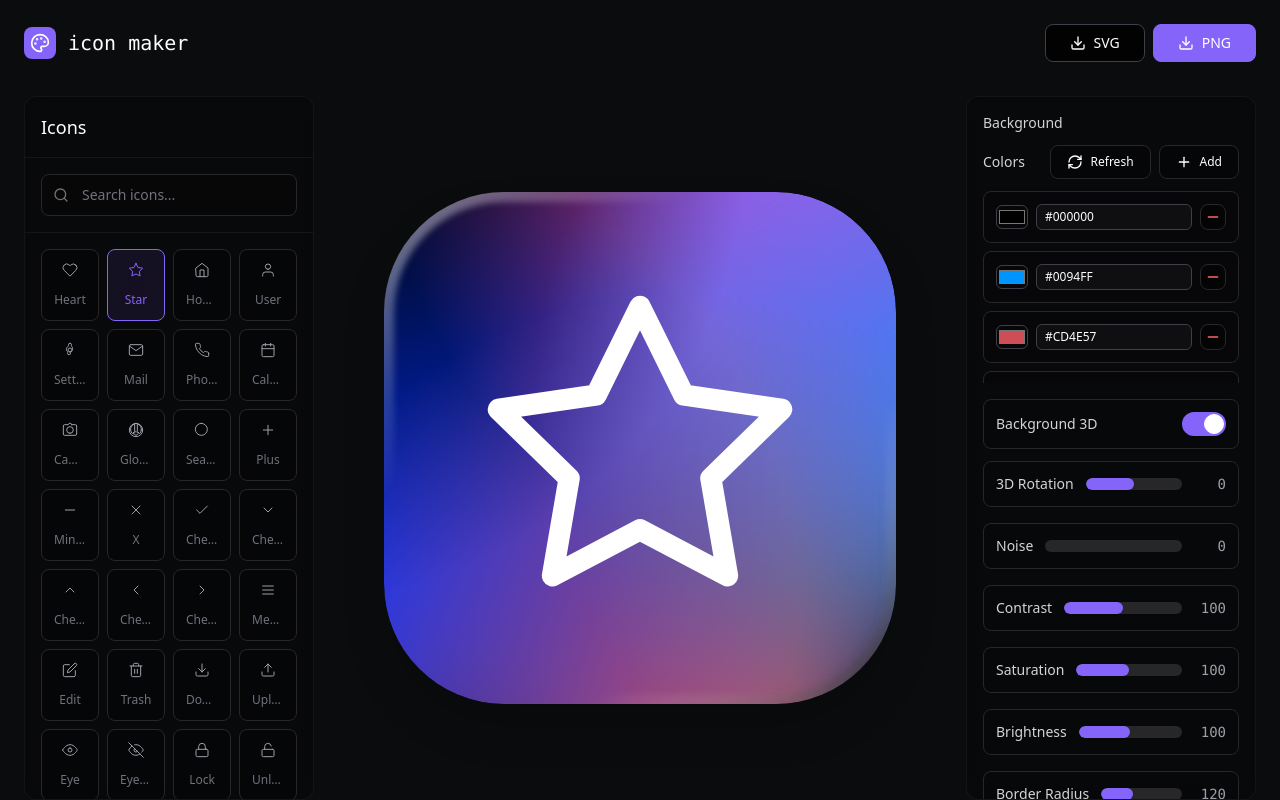
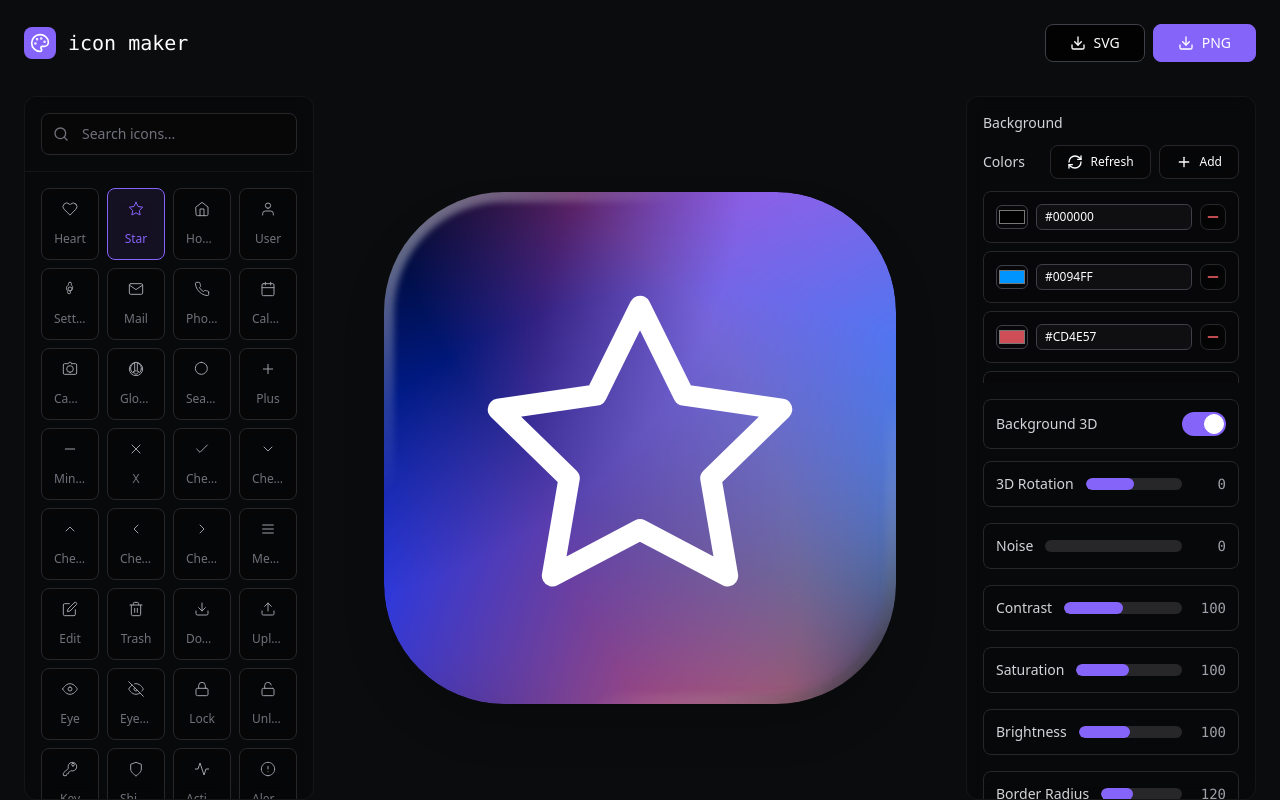
Before and after one commit to gvrciary/zint-icon, a SvelteKit app: page / in a window 1280 px wide. Built offline with nearby package versions, Linux system fonts and the light colour scheme.

Commit message:
chore: remove sidebar header from icons aside

```diff
--- a/src/routes/+page.svelte
+++ b/src/routes/+page.svelte
@@ -16,9 +16,6 @@
 			<aside
 				class="flex h-full flex-col overflow-hidden rounded-xl border border-white/5 bg-black/20 backdrop-blur-sm lg:col-span-3"
 			>
-				<div class="border-b border-white/5 p-4">
-					<h2 class="text-lg font-medium text-white">Icons</h2>
-				</div>
 				<IconSelector />
 			</aside>
 
```
